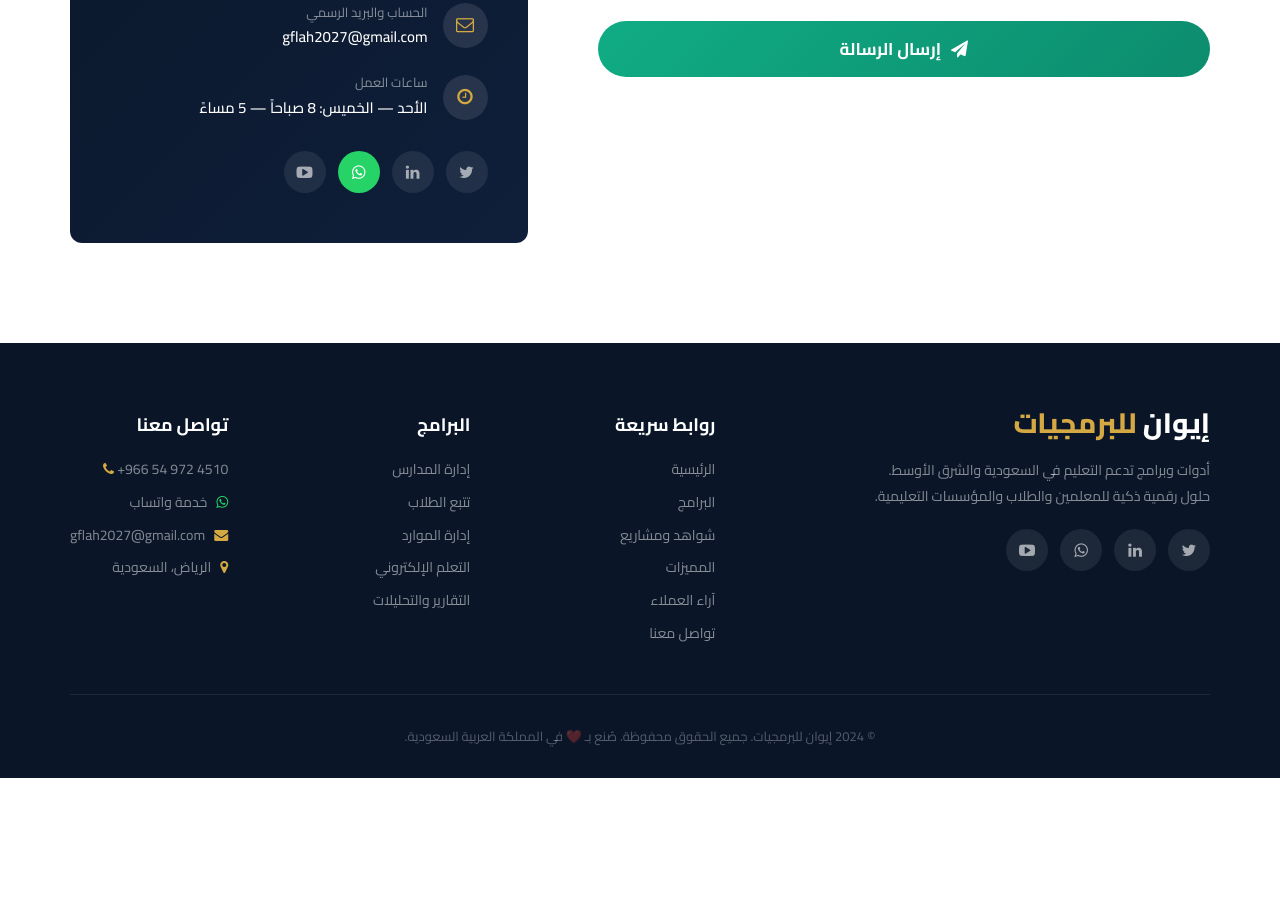
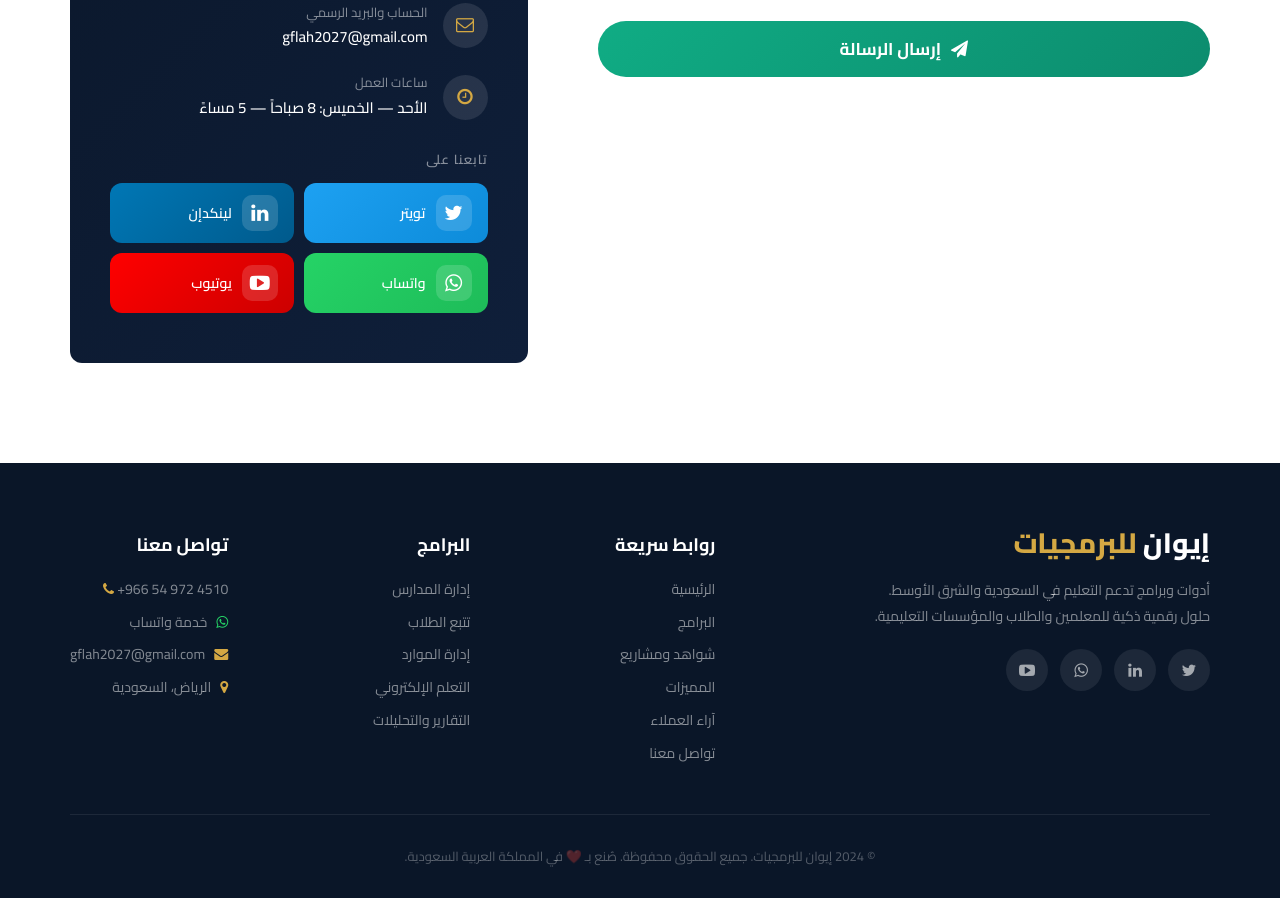
Before and after one commit to mtuter97/iwan, a website: page index.html in a window 1280 px wide. Shown: the part 6663-7561 px from the top of the page. Before the commit the page ends 7441 px from the top, so only its background shows below. Drawn offline with nearby package versions, Linux system fonts and the light colour scheme.

Commit message:
style: redesign contact social icons with branded pill buttons

```diff
--- a/css/style.css
+++ b/css/style.css
@@ -1330,6 +1330,80 @@ textarea.form-control-custom {
     transform: translateY(-3px);
 }
 
+/* Contact Social Buttons (Redesigned) */
+.social-grid {
+    display: grid;
+    grid-template-columns: 1fr 1fr;
+    gap: 10px;
+}
+
+.social-btn {
+    display: flex;
+    align-items: center;
+    gap: 10px;
+    padding: 12px 16px;
+    border-radius: 12px;
+    font-family: 'Cairo', sans-serif;
+    font-size: 14px;
+    font-weight: 600;
+    color: #fff !important;
+    text-decoration: none !important;
+    transition: all 0.3s cubic-bezier(0.4, 0, 0.2, 1);
+    position: relative;
+    overflow: hidden;
+}
+
+.social-btn i {
+    font-size: 20px;
+    width: 36px;
+    height: 36px;
+    display: flex;
+    align-items: center;
+    justify-content: center;
+    border-radius: 10px;
+    background: rgba(255, 255, 255, 0.15);
+    flex-shrink: 0;
+}
+
+.social-btn:hover {
+    transform: translateY(-3px);
+    color: #fff !important;
+}
+
+.social-btn.social-twitter {
+    background: linear-gradient(135deg, #1DA1F2, #0d8bd9);
+}
+.social-btn.social-twitter:hover {
+    box-shadow: 0 8px 25px rgba(29, 161, 242, 0.45);
+}
+
+.social-btn.social-linkedin {
+    background: linear-gradient(135deg, #0077B5, #005a8c);
+}
+.social-btn.social-linkedin:hover {
+    box-shadow: 0 8px 25px rgba(0, 119, 181, 0.45);
+}
+
+.social-btn.social-whatsapp {
+    background: linear-gradient(135deg, #25D366, #1ebc59);
+}
+.social-btn.social-whatsapp:hover {
+    box-shadow: 0 8px 25px rgba(37, 211, 102, 0.45);
+}
+
+.social-btn.social-youtube {
+    background: linear-gradient(135deg, #FF0000, #cc0000);
+}
+.social-btn.social-youtube:hover {
+    box-shadow: 0 8px 25px rgba(255, 0, 0, 0.4);
+}
+
+@media (max-width: 480px) {
+    .social-grid {
+        grid-template-columns: 1fr;
+    }
+}
+
 .footer-bottom {
     text-align: center;
 }
--- a/index.html
+++ b/index.html
@@ -671,11 +671,26 @@
                             </div>
                         </div>
 
-                        <div class="footer-social" style="margin-top: 30px;">
-                            <a href="#" aria-label="تويتر" id="social-twitter"><i class="fa fa-twitter"></i></a>
-                            <a href="#" aria-label="لينكدإن" id="social-linkedin"><i class="fa fa-linkedin"></i></a>
-                            <a href="https://wa.me/966549724510" target="_blank" rel="noopener noreferrer" aria-label="واتساب" id="social-whatsapp" style="background: #25D366; color: #fff;"><i class="fa fa-whatsapp"></i></a>
-                            <a href="#" aria-label="يوتيوب" id="social-youtube"><i class="fa fa-youtube-play"></i></a>
+                        <div class="contact-social-links" style="margin-top: 30px;">
+                            <h4 style="color: rgba(255,255,255,0.5); font-size: 13px; font-weight: 600; margin-bottom: 15px; letter-spacing: 1px;">تابعنا على</h4>
+                            <div class="social-grid">
+                                <a href="#" class="social-btn social-twitter" aria-label="تويتر" id="social-twitter">
+                                    <i class="fa fa-twitter"></i>
+                                    <span>تويتر</span>
+                                </a>
+                                <a href="#" class="social-btn social-linkedin" aria-label="لينكدإن" id="social-linkedin">
+                                    <i class="fa fa-linkedin"></i>
+                                    <span>لينكدإن</span>
+                                </a>
+                                <a href="https://wa.me/966549724510" target="_blank" rel="noopener noreferrer" class="social-btn social-whatsapp" aria-label="واتساب" id="social-whatsapp">
+                                    <i class="fa fa-whatsapp"></i>
+                                    <span>واتساب</span>
+                                </a>
+                                <a href="#" class="social-btn social-youtube" aria-label="يوتيوب" id="social-youtube">
+                                    <i class="fa fa-youtube-play"></i>
+                                    <span>يوتيوب</span>
+                                </a>
+                            </div>
                         </div>
                     </div>
                 </div>
```
